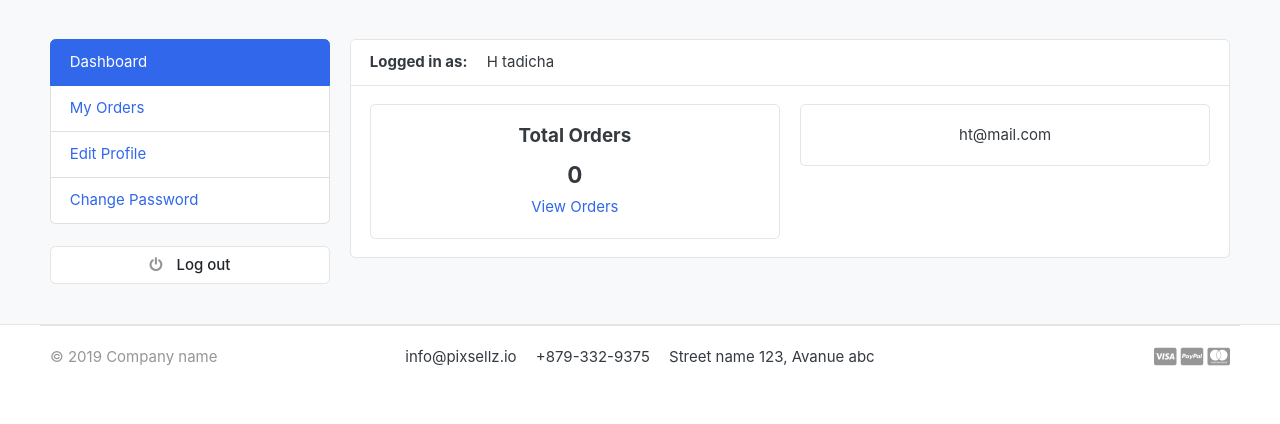
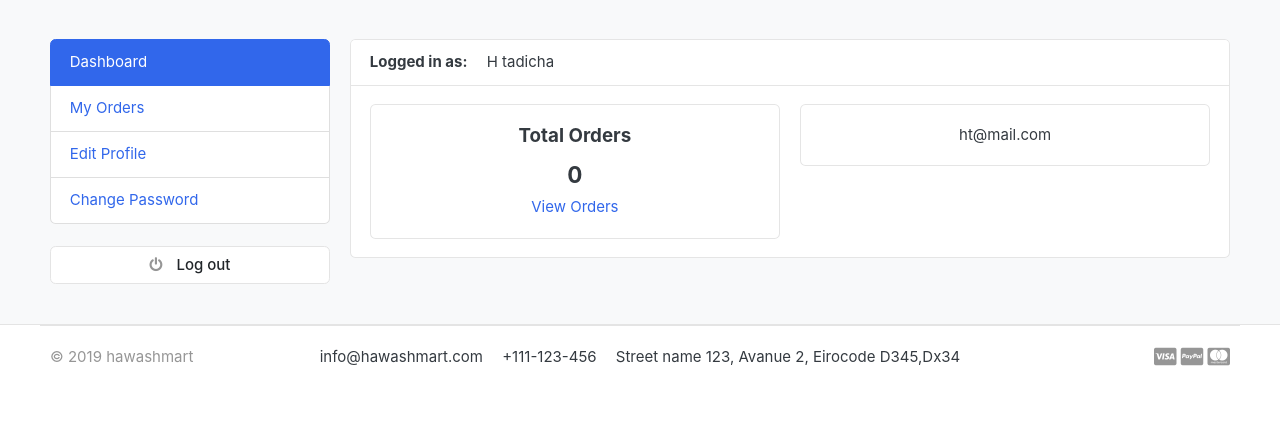
Before and after one commit to htadicha/pp5_ecommerce, a Django app: page /accounts/ in a window 1280 px wide. Shown: the part 123-547 px from the top of the page. Run offline with Django 3.2, Linux system fonts and the light colour scheme; a user stored in the database is signed in; data comes from the database, SQL or seed files in the repository; data that the repository does not hold is empty; some libraries are stand-ins or nearby versions; some web fonts are replaced.

Commit message:
added infor in placeholder

```diff
--- a/templates/includes/footer.html
+++ b/templates/includes/footer.html
@@ -3,12 +3,12 @@
 	<div class="container">
 		<section class="footer-bottom border-top row">
 			<div class="col-md-2">
-				<p class="text-muted"> &copy 2019 Company name </p>
+				<p class="text-muted"> &copy 2019 hawashmart </p>
 			</div>
 			<div class="col-md-8 text-md-center">
-				<span  class="px-2">info@pixsellz.io</span>
-				<span  class="px-2">+879-332-9375</span>
-				<span  class="px-2">Street name 123, Avanue abc</span>
+				<span  class="px-2">info@hawashmart.com</span>
+				<span  class="px-2">+111-123-456</span>
+				<span  class="px-2">Street name 123, Avanue 2, Eirocode D345,Dx34</span>
 			</div>
 			<div class="col-md-2 text-md-right text-muted">
 				<i class="fab fa-lg fa-cc-visa"></i>
```
